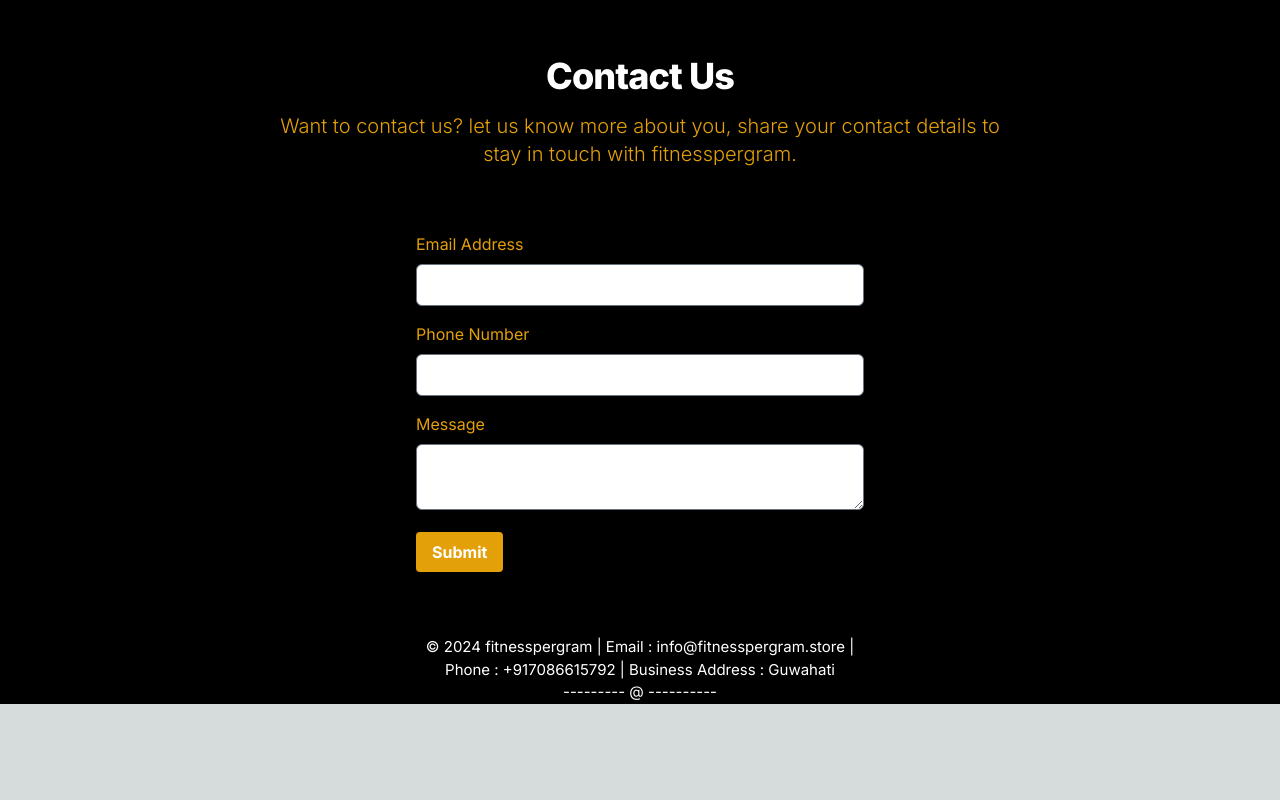
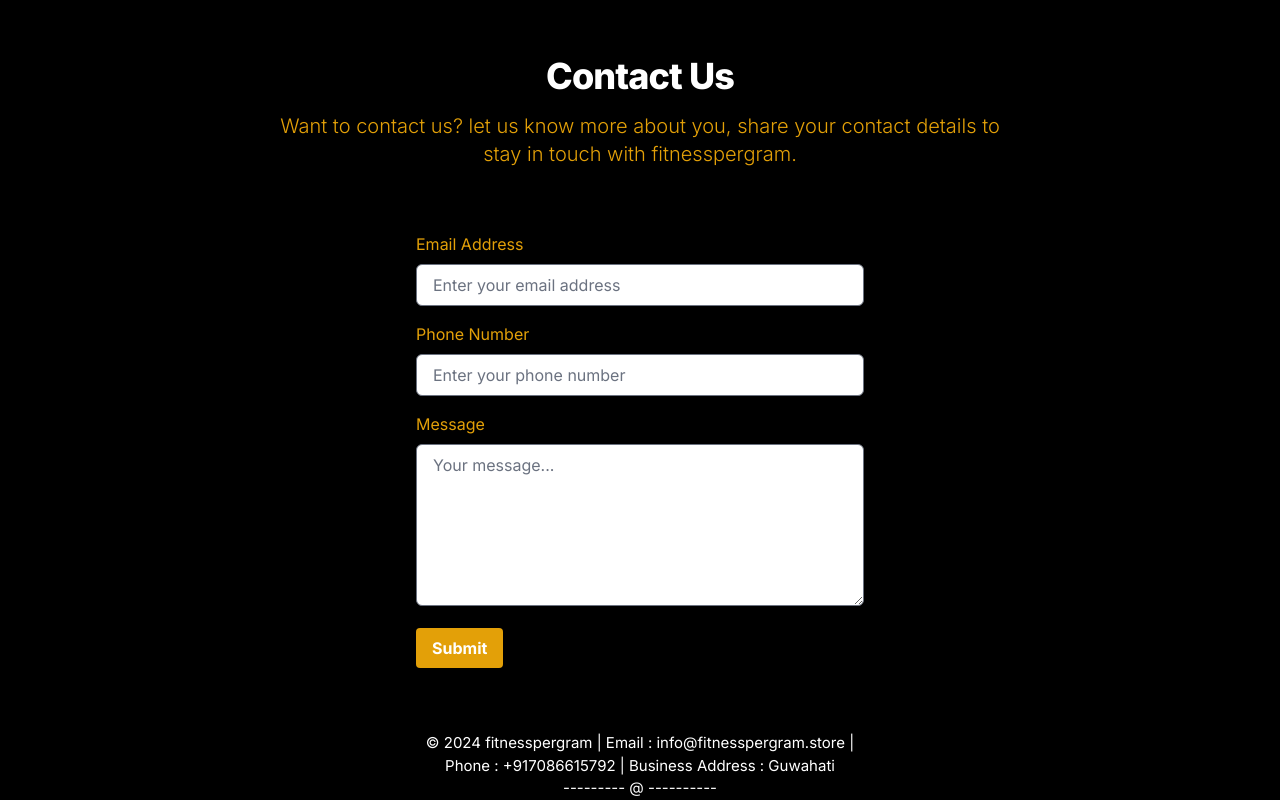
Before and after one commit to AvhiMaz/fitnesspergram, a Next.js app: page /contact in a window 1280 px wide. Shown: the part 808-1608 px from the top of the page. Before the commit the page ends 1512 px from the top, so only its background shows below. Built offline with nearby package versions, Linux system fonts and the light colour scheme.

Commit message:
ui changes

```diff
--- a/src/app/components/submission.tsx
+++ b/src/app/components/submission.tsx
@@ -17,6 +17,7 @@
           id="email"
           type="email"
           name="email"
+          placeholder="Enter your email address"
           className="w-full px-4 py-2 border rounded-md mb-4 text-black"
         />
         <ValidationError
@@ -33,6 +34,7 @@
           id="phone"
           type="tel"
           name="phone"
+          placeholder="Enter your phone number"
           className="w-full px-4 py-2 border rounded-md mb-4 text-black"
         />
         <ValidationError
@@ -48,6 +50,8 @@
         <textarea
           id="message"
           name="message"
+          placeholder="Your message..."
+          rows={6}
           className="w-full px-4 py-2 border rounded-md mb-4 text-black"
         />
         <ValidationError
```
